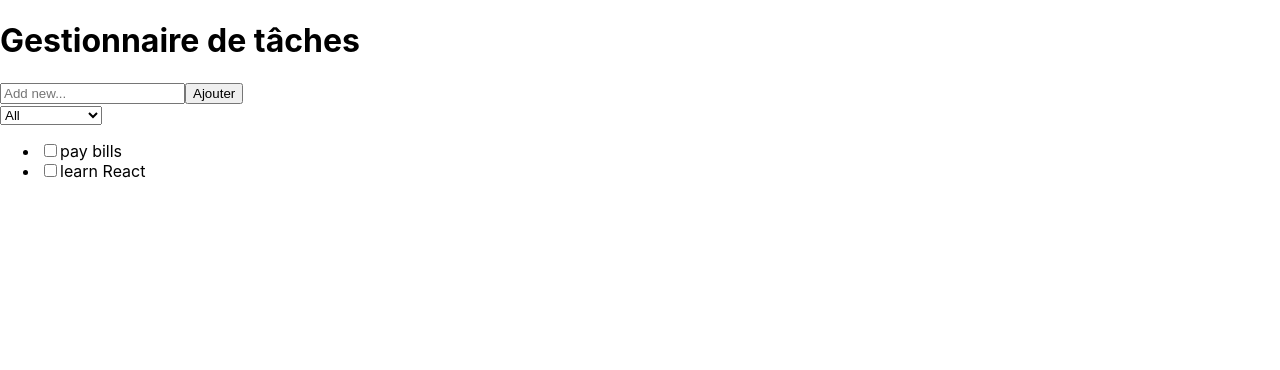
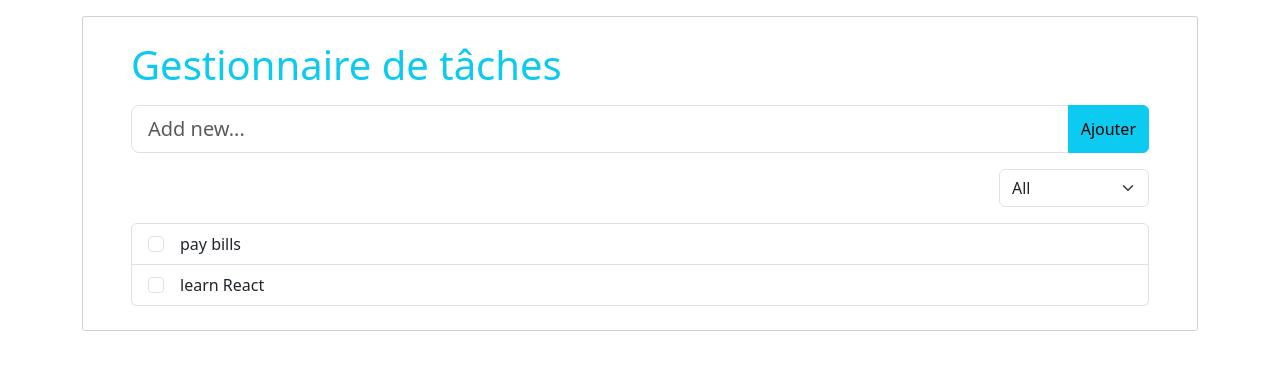
Before and after one commit to Thibaud-LAMON/reactjs-todolist, a React (Create React App) app in the folder todolist/: page / in a window 1280 px wide. Shown: the top 370 px of the page. Built offline with nearby package versions, Linux system fonts and the light colour scheme.

Commit message:
ajout de bootstrap 5 + gestion d'events et états

```diff
--- a/todolist/package.json
+++ b/todolist/package.json
@@ -6,9 +6,11 @@
     "@testing-library/jest-dom": "^5.17.0",
     "@testing-library/react": "^13.4.0",
     "@testing-library/user-event": "^13.5.0",
+    "bootstrap": "^5.3.2",
     "react": "^18.2.0",
     "react-dom": "^18.2.0",
     "react-scripts": "5.0.1",
+    "uuid": "^9.0.1",
     "web-vitals": "^2.1.4"
   },
   "scripts": {
--- a/todolist/src/App.css
+++ b/todolist/src/App.css
@@ -1,10 +1,34 @@
 .App {
-  text-align: center;
+  margin: 0.5rem;
+}
+.App-header {
+  border: 1px solid lightgrey;
+  padding: 1rem;
+}
+.list {
+  list-style-type: none;
 }
 
-.App-logo {
-  height: 40vmin;
-  pointer-events: none;
+.list li {
+  border: 1px solid lightgrey;
+  margin: 1rem;
+  padding: 0.3rem;
+  border-radius: 4px;
+}
+
+.item-done {
+  text-decoration: line-through;
+  color: gray;
+  font-style: italic;
+}
+
+.select {
+  width: auto;
+}
+
+.form-check-input:checked {
+  background-color: #3dd5f3;
+  border-color: #3dd5f3;
 }
 
 @media (prefers-reduced-motion: no-preference) {
@@ -14,14 +38,10 @@
 }
 
 .App-header {
-  background-color: #282c34;
-  min-height: 100vh;
-  display: flex;
   flex-direction: column;
   align-items: center;
   justify-content: center;
   font-size: calc(10px + 2vmin);
-  color: white;
 }
 
 .App-link {
--- a/todolist/src/App.js
+++ b/todolist/src/App.js
@@ -1,5 +1,9 @@
+import "bootstrap/dist/css/bootstrap.css";
+//npm install bootstrap
 import { useState } from "react";
 import "./App.css";
+import { v4 as uuid } from "uuid";
+//on a installé uuid qui génère une suite de chiffres et lettres pour créer un id unique
 
 const Container = ({ children, title }) => {
   return (
@@ -18,26 +22,28 @@ const Container = ({ children, title }) => {
   );
 };
 
-function Form() {
-  //Le formulaire est maintenant un composant
+//Le formulaire est maintenant un composant
+function Form({ onSubmit, onChange }) {
+  //les fonctions de changement d'état sont passée en prop
   return (
-    <form className="input-group mb-3">
-      {/* le formulaire contient un input et un bouton "Ajouter" */}
+    <form className="input-group mb-3" onSubmit={onSubmit}>
+      {/* le formulaire contient un input et un bouton "Ajouter", onSubmit se gère dans le form */}
       <input
         type="text"
         className="form-control form-control-lg mx-0"
         placeholder="Add new..."
         style={{ height: "max-content" }}
+        onChange={onChange} // onChange se gère dans l'input
       />
-      <button type="button" className="btn btn-info">
+      <button type="submit" className="btn btn-info">
         Ajouter
       </button>
     </form>
   );
 }
 
+//Ce composant permet d'afficher les différents filtres
 function Filters() {
-  //Ce composant permet d'afficher les différents filtres
   return (
     <div className="d-flex justify-content-end align-items-center my-3 ">
       <select className="select form-select form-control form-control-sm">
@@ -51,9 +57,9 @@ function Filters() {
   );
 }
 
-//on récupère les propriétés de chaque item dans items
+//Ce composant affiche un item dans la liste
 function Item({ id, content, done }) {
-  //Ce composant affiche un item dans la liste
+  //on récupère les propriétés de chaque item dans items
   return (
     <li className="list-group-item">
       <input
@@ -83,13 +89,28 @@ function List({ items }) {
 }
 
 function App() {
-  const [items] = useState([
+  const [input, setInput] = useState(null); //cet état sert a récupérer la valeur du formulaire
+  const [items, setItems] = useState([
+    //setItems permet de mettre à jour la liste
     { id: 1, content: "pay bills", done: false },
     { id: 2, content: "learn React", done: false },
   ]);
+
+  //Fonctions de changement d'état
+  const handleOnChange = (e) => setInput(e.target.value);
+  const handleOnSubmit = (e) => {
+    //quand le formulaire est éxécuté ...
+    e.preventDefault(); //On ne réactualise pas l'appli
+    if (!input) {
+      //Si l'input est vide, le formulaire ne retourne rien
+      return false;
+    }
+    setItems([{ id: uuid(), content: input, done: false }, ...items]); // le nouvel objet sera en haut de la liste, son id est généré par uuid, son contenu est celui de l'input et done est false par défaut
+    setInput(null); //le formulaire est vidé après envoi
+  };
   return (
     <Container title="Gestionnaire de tâches">
-      <Form />
+      <Form onChange={handleOnChange} onSubmit={handleOnSubmit} />
       <Filters />
       <List items={items} />
     </Container>
```
Also changed, not shown: 1 other file (tests, documents, lock files or other folders).
